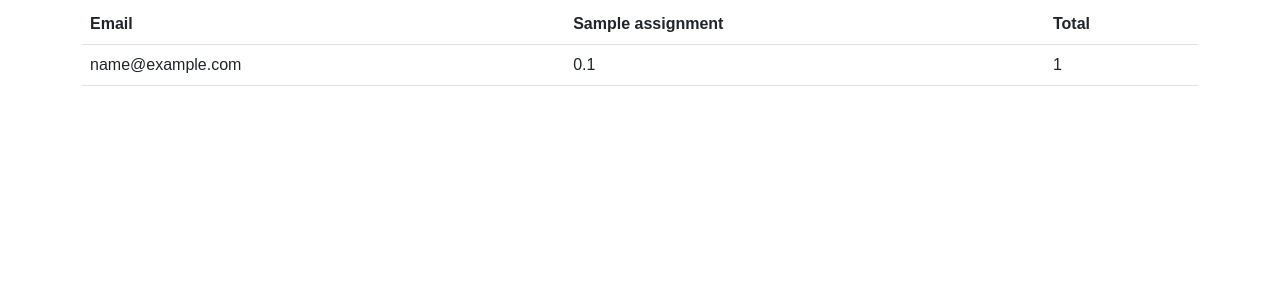
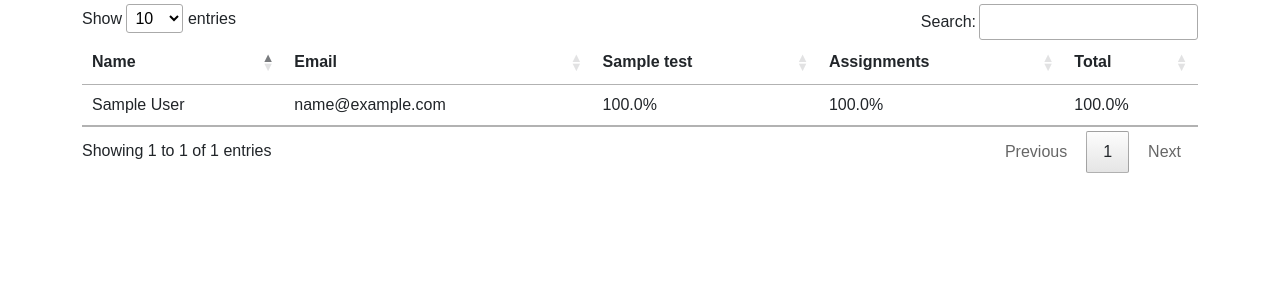
Before and after one commit to Capook/courses, a Django app: page /selfgrade/grade_report/1/ in a window 1280 px wide. Shown: the part 56-356 px from the top of the page. Run offline with Django 5.2, Linux system fonts and the light colour scheme; a user stored in the database is signed in; tables that the repository leaves empty hold one stand-in row (values such as "Sample post"); parts of the project's set-up code (start-up, migrations or seed data) failed here and were passed over; some libraries are stand-ins or nearby versions.

Commit message:
nicer data table

```diff
--- a/courses/selfgrade/models.py
+++ b/courses/selfgrade/models.py
@@ -76,6 +76,7 @@ class Problem(models.Model):
         Compile the statement tex and save to the statement_pdf field.
         Add uuid to filename since it might be in a public media directory.
         (The filename is then not revealed unless the app wants to.)
+        (This also avoids overwriting another file with the same name.)
         No latex error handling atm. I made some changes to the bare package django_tex core.py... careful
         """
         template_name = 'selfgrade/tex/problem_statement.tex'
@@ -186,9 +187,8 @@ class Registration(models.Model):
             percentage_grades[assignment.name] = percentage_grade
         numeric_percentage_grades = [float(value) for value in percentage_grades.values() if value is not None]
         numeric_percentage_grades_with_drop = sorted(numeric_percentage_grades)[2:] #drop lowest two
-        if numeric_percentage_grades_with_drop:
-            percentage_grades['Total'] = sum(numeric_percentage_grades_with_drop) / len(
-                numeric_percentage_grades_with_drop)
+        if numeric_percentage_grades_with_drop: #don't change key name from 'Total' - hard coded elsewhere
+            percentage_grades['Total'] = sum(numeric_percentage_grades_with_drop) / len(numeric_percentage_grades_with_drop)
         else:
             percentage_grades['Total'] = 1
 
@@ -197,7 +197,7 @@ class Registration(models.Model):
     def get_grades(self):
         """
         return a dictionary with the percent grade for each test as well as the homework
-        (keyed by name - make sure names are unique and dont' use 'Assignments' as a key!)
+        (keyed by name - make sure names are unique and don't use 'Assignments' as a key!)
         along with key 'Total' giving the final percentage grade for this course
         """
 
--- a/courses/selfgrade/views.py
+++ b/courses/selfgrade/views.py
@@ -186,11 +186,11 @@ def grade_report(request, course_id):
     data = []
     if registrations:
         for registration in registrations:
-            row = [registration.user.email]
-            pg = registration.get_assignment_grades()
+            row = [registration.user.name, registration.user.email]
+            pg = registration.get_grades()
             row = row + list(pg.values())
             data.append(row)
-        headers = ['Email'] + list(pg.keys())
+        headers = ['Name', 'Email'] + list(pg.keys())
 
     context = {'headers': headers, 'data': data} #django template logic is limited... pass keys here
 
--- a/courses/templates/selfgrade/grade_report.html
+++ b/courses/templates/selfgrade/grade_report.html
@@ -4,7 +4,10 @@
   Grade report
 {% endblock title %}
 {% block content %}
-  <table class="table">
+  <script src="https://ajax.googleapis.com/ajax/libs/jquery/3.7.1/jquery.min.js"></script>
+    <script src="https://cdn.datatables.net/2.1.8/js/dataTables.min.js"></script>
+  <link rel="stylesheet" href="https://cdn.datatables.net/2.1.8/css/dataTables.dataTables.min.css">
+  <table class="table" id="data">
     <thead>
     <tr>
       {% for header in headers %}
@@ -22,4 +25,24 @@
     {% endfor %}
     </tbody>
   </table>
+  <script>
+  //All columns except first two are percentages or "None"
+    var numCols = document.getElementById('data').rows[0].cells.length;
+    var targetCols = [];
+    for (var i = 2; i < numCols; i++) {
+      targetCols.push(i);
+    }
+    $('#data').DataTable( {
+    columnDefs: [ {
+        targets: targetCols,
+        render: function ( data, type, row ) {
+          if ( data == 'None' ) {
+            return '--';
+          } else {
+            return (parseFloat(data) * 100).toFixed(1) + '%';
+          }
+        }
+    } ]
+} );
+  </script>
 {% endblock content %}
```
